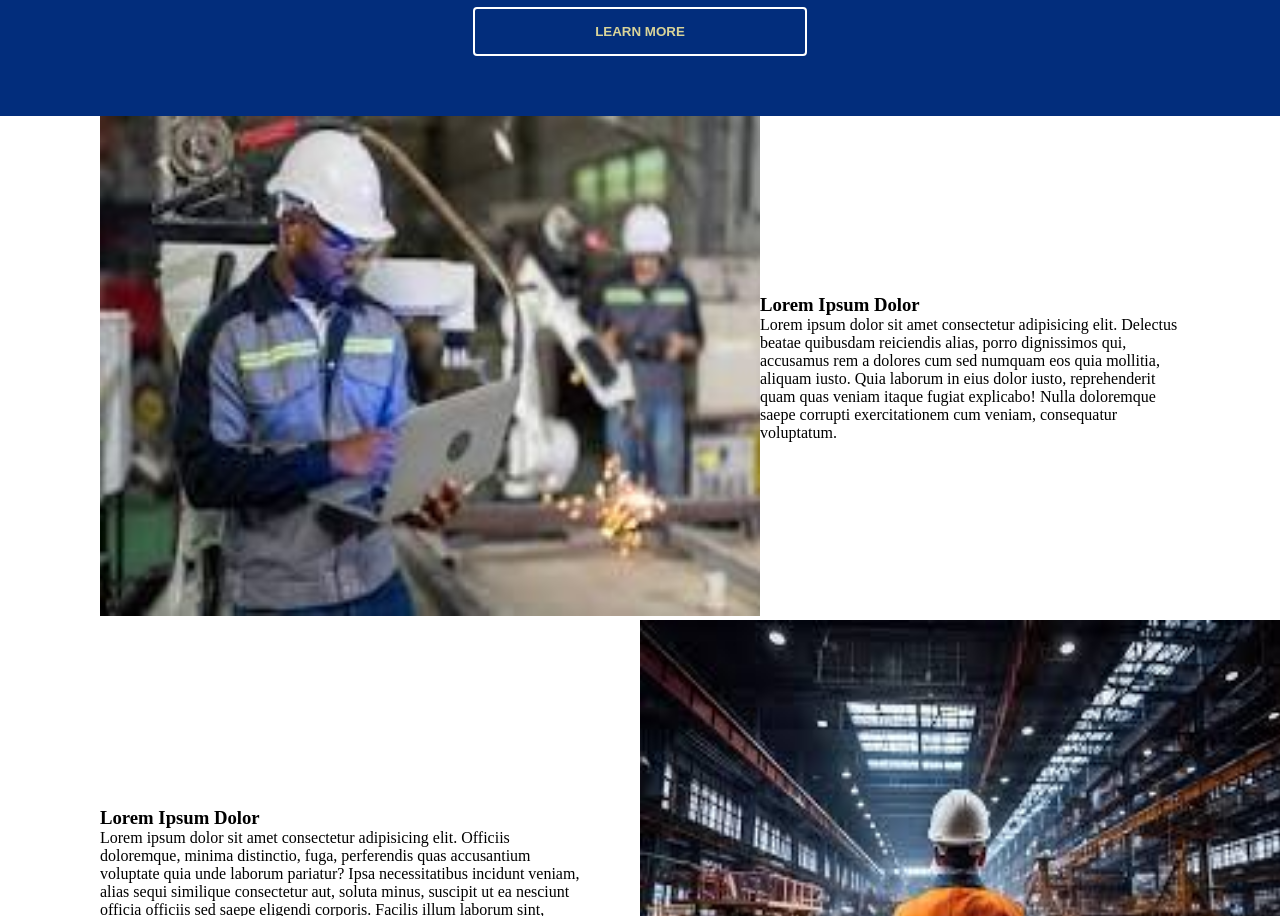
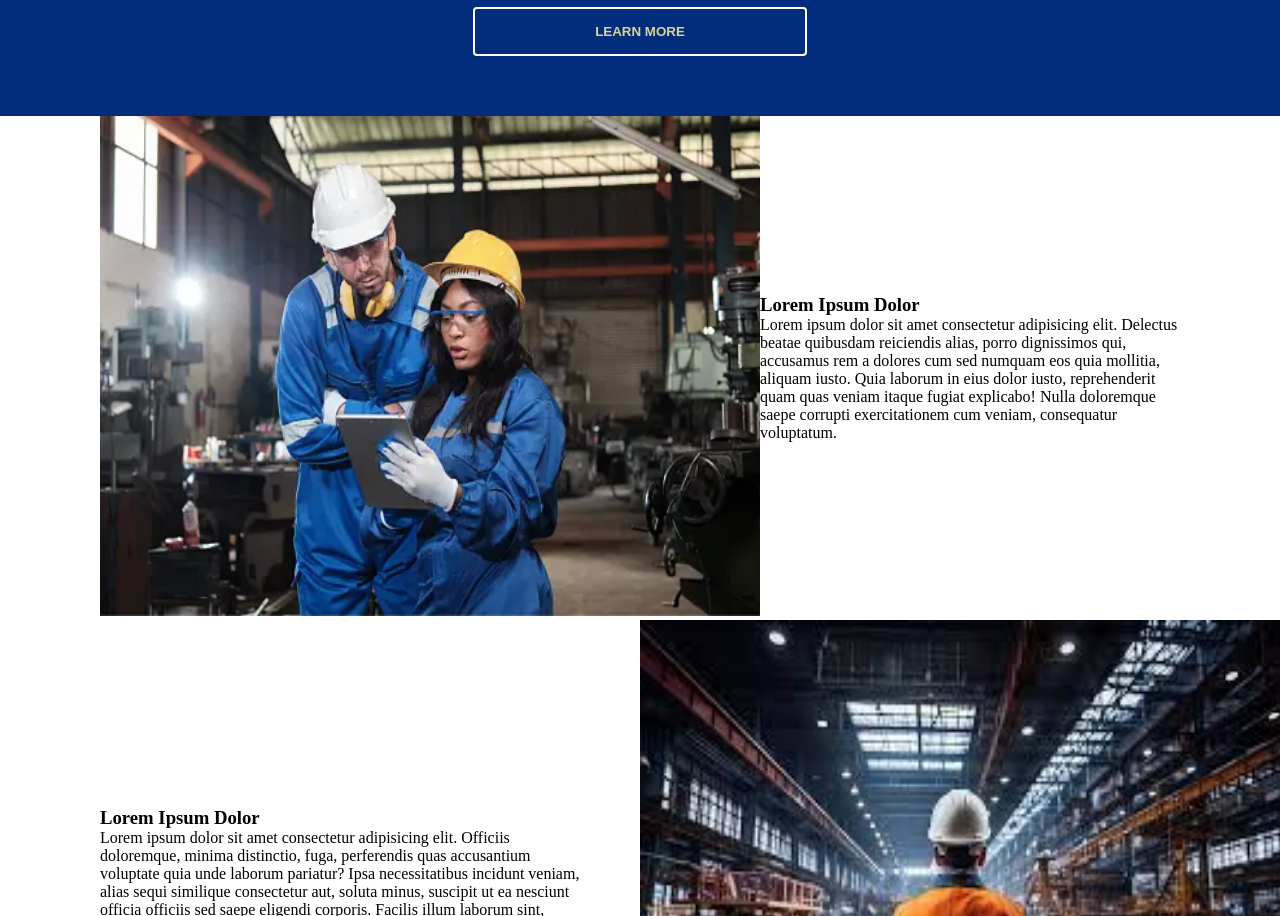
Before and after one commit to Deepak-kumar08/web3, a plain HTML site: page index.html in a window 1280 px wide. Shown: the part 1403-2319 px from the top of the page. Drawn offline with Linux system fonts and the light colour scheme; a script that the page names is missing.

Commit message:
weblayout3

```diff
--- a/index.html
+++ b/index.html
@@ -108,7 +108,7 @@
     <section class="service">
         <div class="upper">
             <div class="image">
-                <img src="./assets/imgs/img1.jpeg">
+                <img src="./assets/imgs/istockphoto-1450480638-170667a5.webp">
             </div>
             <div class="content" style="padding-left: 120px;">
                 <h3>Lorem Ipsum Dolor</h3>
```
